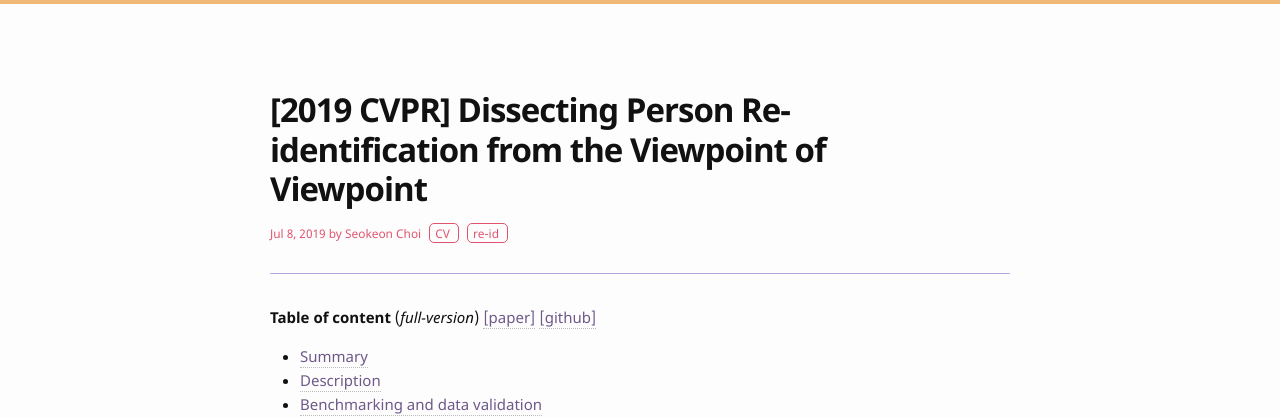
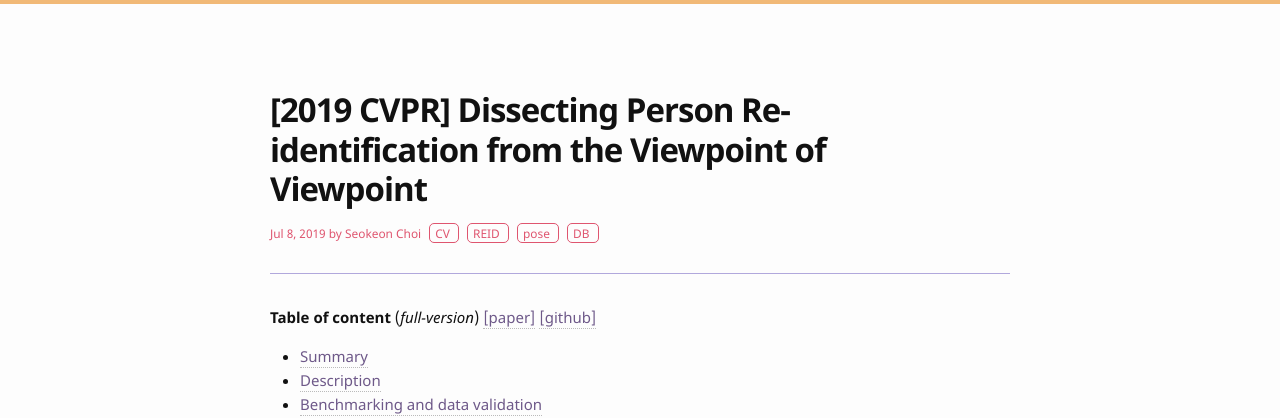
Before and after one commit to bismex/bismex.github.io, a Jekyll site: the page built from _posts/2019-07-08-PERSONX.md, in a window 1280 px wide and 900 px high. Shown: the top 418 px of the window. Built offline with Jekyll 4.4.1, drawn with Linux system fonts in a browser that asks for light colours; formulas are drawn with MathJax 3.

Commit message:
Update 2019-07-08-PERSONX.md

```diff
--- a/_posts/2019-07-08-PERSONX.md
+++ b/_posts/2019-07-08-PERSONX.md
@@ -2,7 +2,7 @@
 layout: post
 title: "[2019 CVPR] Dissecting Person Re-identification from the Viewpoint of Viewpoint"
 date: 2019-07-08 21:00:00
-tags: CV re-id
+tags: CV REID pose DB
 ---
 
 <!--more-->
```
